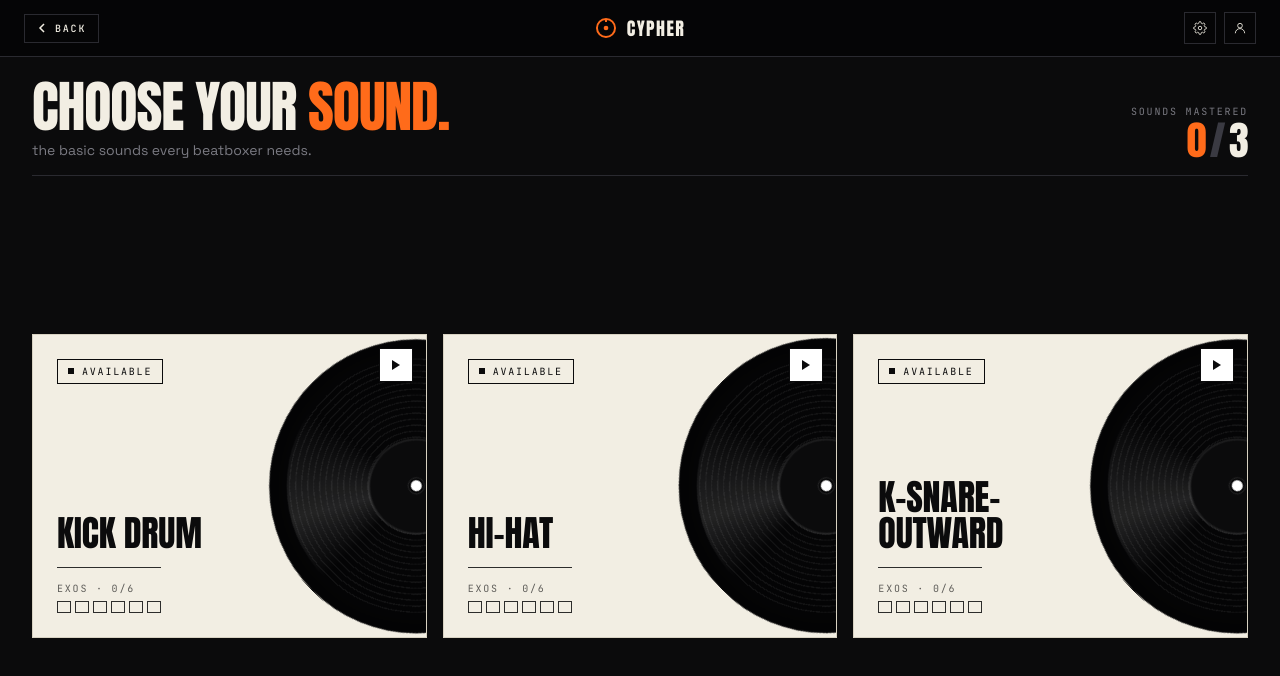
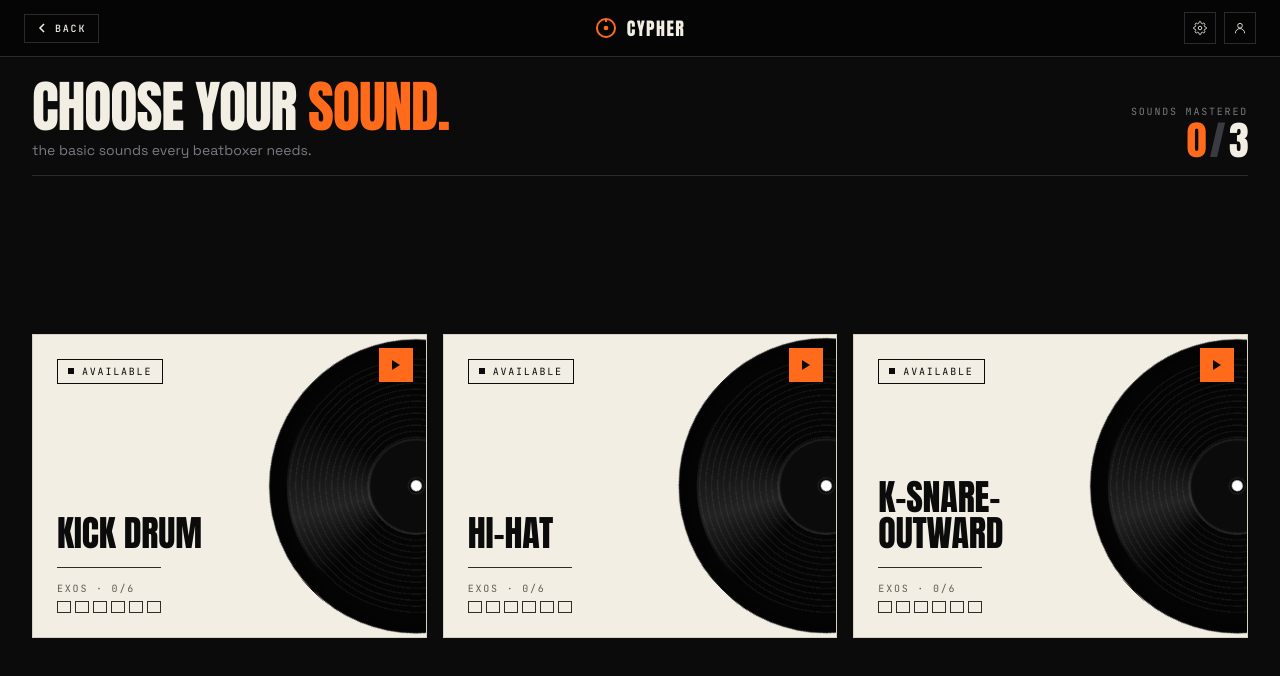
Before and after one commit to ONEmanLAW/Cypher, a Vue app: page /sounds in a window 1280 px wide. Shown: the top 676 px of the page. Built offline with nearby package versions, Linux system fonts and the light colour scheme.

Commit message:
Changed style of play button into orange GBB for play sound.

```diff
--- a/src/views/SoundSelectView.vue
+++ b/src/views/SoundSelectView.vue
@@ -420,42 +420,43 @@ function goBack() {
   display: inline-flex;
   align-items: center;
   justify-content: center;
-  border: 1px solid var(--line-strong);
-  background: var(--ink-0);
-  color: var(--fg-primary);
+  border: 1px solid var(--brand);
+  background: var(--brand);
+  color: var(--fg-on-orange);
   cursor: pointer;
   transition:
     border-color var(--dur-fast) var(--ease-out-snap),
+    background-color var(--dur-fast) var(--ease-out-snap),
     color var(--dur-fast) var(--ease-out-snap),
     transform var(--dur-fast) var(--ease-out-snap);
 }
 .preview-btn svg { width: 10px; height: 12px; }
 .preview-btn:hover {
-  border-color: var(--brand);
-  color: var(--brand);
+  background: var(--brand-hover);
+  border-color: var(--brand-hover);
   transform: scale(1.06);
 }
 
-/* contraste sur cartes claires (avail / locked) */
-.preview-btn.avail,
-.preview-btn.locked {
-  background: var(--bone-0);
-  color: var(--ink-1);
+.preview-btn.current {
+  background: var(--ink-0);
+  color: var(--brand);
+  border-color: var(--ink-0);
+}
+.preview-btn.current:hover {
+  background: var(--ink-1);
   border-color: var(--ink-1);
 }
 
-/* etat lecture -> orange brand (--audio-recording) + glow du design system */
 .preview-btn.playing {
+  background: var(--brand);
   border-color: var(--brand);
-  color: var(--brand);
-  background: var(--ink-0);
+  color: var(--fg-on-orange);
   box-shadow: var(--shadow-glow);
 }
-/* sur la carte courante (deja orange) : on inverse pour rester lisible */
 .preview-btn.current.playing {
+  background: var(--ink-0);
+  color: var(--brand);
   border-color: var(--brand);
-  color: var(--fg-on-orange);
-  background: var(--brand);
   box-shadow: var(--shadow-glow);
 }
 
```
